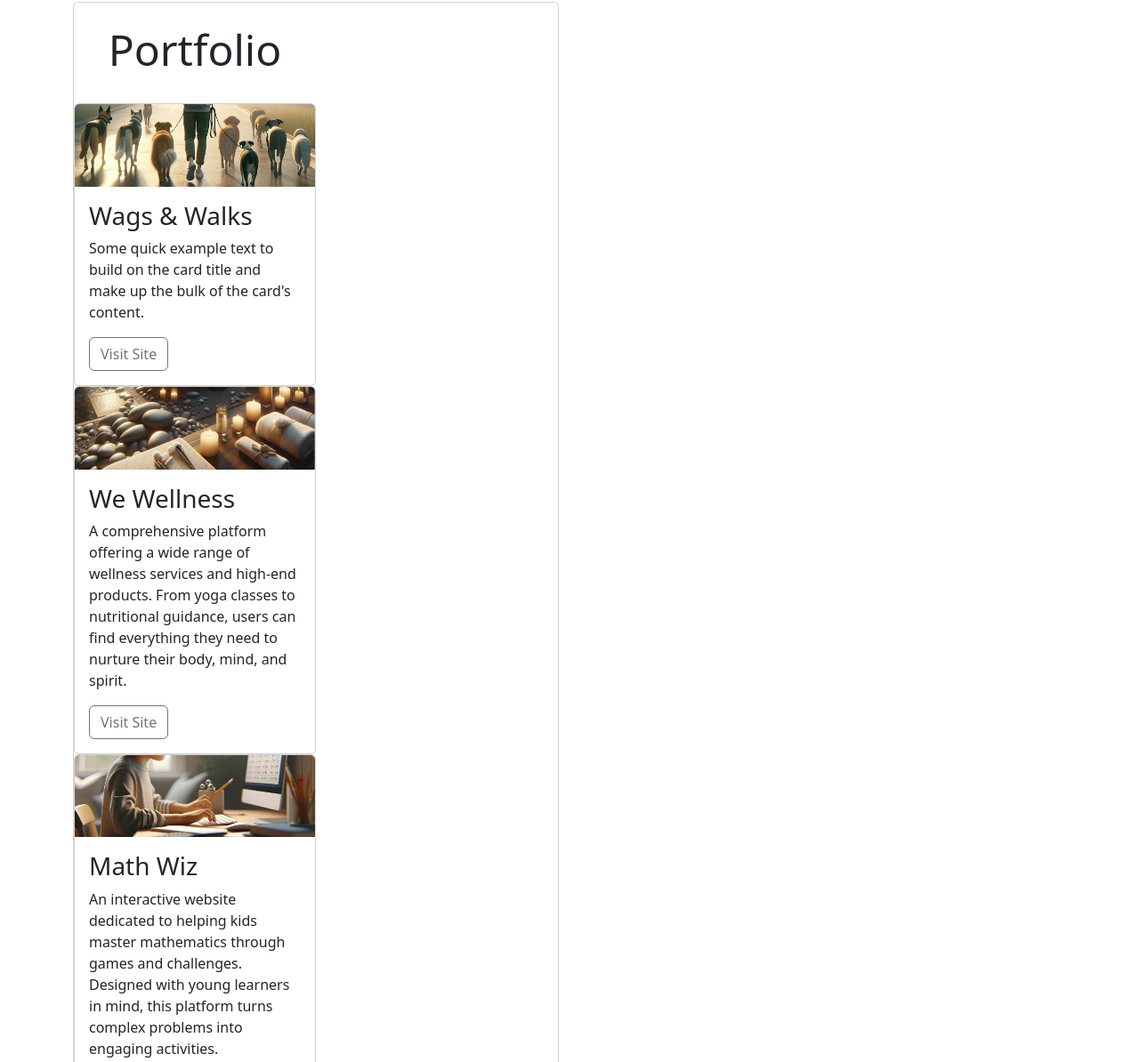
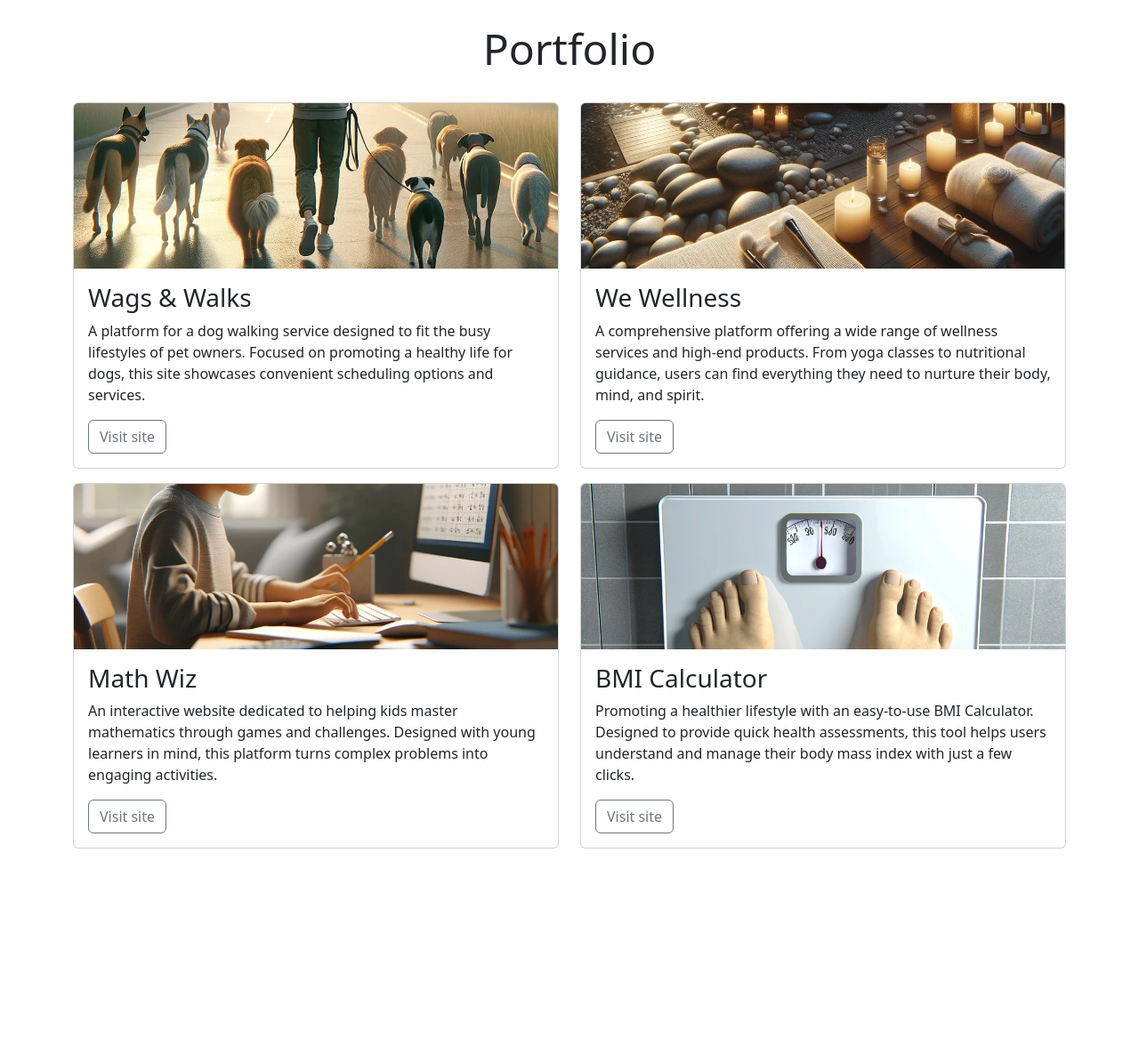
Before and after one commit to Gigabite1277/01.04-putting-it-together-01.04.02a-starter-code-, a plain HTML site: page index.html in a window 1280 px wide. Shown: the part 881-2075 px from the top of the page at 89% size. After the commit the page ends 1875 px from the top, so only its background shows below. Drawn offline with nearby package versions, Linux system fonts and the light colour scheme.

Commit message:
Finished main body of site

```diff
--- a/index.html
+++ b/index.html
@@ -14,7 +14,9 @@
     <nav class="navbar navbar-expand-sm bg-body-tertiary">
         <div class="container">
             <a class="navbar-brand" href="index.html">Mei Wong</a>
-          <button class="navbar-toggler" type="button" data-bs-toggle="collapse" data-bs-target="#navbarSupportedContent" aria-controls="navbarSupportedContent" aria-expanded="false" aria-label="Toggle navigation">
+            <button class="navbar-toggler" type="button" data-bs-toggle="collapse"
+                data-bs-target="#navbarSupportedContent" aria-controls="navbarSupportedContent" aria-expanded="false"
+                aria-label="Toggle navigation">
                 <span class="navbar-toggler-icon"></span>
             </button>
             <div class="collapse navbar-collapse" id="navbarSupportedContent">
@@ -33,17 +35,7 @@
                     <li class="nav-item">
                         <a class="nav-link" href="#contact">Contact</a>
                     </li>
-
-                <ul class="dropdown-menu">
-                  <li><a class="dropdown-item" href="#">Action</a></li>
-                  <li><a class="dropdown-item" href="#">Another action</a></li>
-                  <li><hr class="dropdown-divider"></li>
-                  <li><a class="dropdown-item" href="#">Something else here</a></li>
                 </ul>
-              </li>
-
-            </ul>
-
             </div>
         </div>
     </nav>
@@ -110,69 +102,81 @@
             </div>
         </section>
         <!-- portfolio section starts here -->
-  <section id="portfolio" class="container">
-    <div class="row">
-
- <!-- cols for cards -->
- <div class="col-12 col-md-6">
-  <div class="card mb-3">
-<div class="col-12 col-md-6">
-
+        <section id="portfolio" class="container pb-4">
             <div class="row">
                 <!-- my-4 used to add top and bottom margin to heading -->
                 <div class="col-12 text-center my-4">
                     <h2 class="display-5">Portfolio</h2>
                 </div>
+                <!-- cols for cards -->
                 <div class="col-12 col-md-6">
+                    <div class="card mb-3">
+                        <img src="assets/images/wags-and-walks.webp" class="card-img-top"
+                            alt="A man walking several dogs early in the morning">
+                        <div class="card-body">
+                            <h3 class="card-title">Wags & Walks</h3>
+                            <p class="card-text">A platform for a dog walking service designed to fit the busy
+                                lifestyles of pet
+                                owners. Focused on promoting a healthy life for dogs, this site showcases convenient
+                                scheduling
+                                options
+                                and services.</p>
+                            <a href="#" class="btn btn-outline-secondary">Visit site</a>
+                        </div>
+                    </div>
                 </div>
                 <div class="col-12 col-md-6">
+                    <div class="card mb-3">
+                        <img src="assets/images/we-wellness.webp" class="card-img-top"
+                            alt="A spa with candles towels and natural material">
+                        <div class="card-body">
+                            <h3 class="card-title">We Wellness</h3>
+                            <p class="card-text">A comprehensive platform offering a wide range of wellness services and
+                                high-end
+                                products. From yoga classes to nutritional guidance, users can find everything they need
+                                to
+                                nurture
+                                their body, mind, and spirit.</p>
+                            <a href="#" class="btn btn-outline-secondary">Visit site</a>
+                        </div>
+                    </div>
                 </div>
                 <div class="col-12 col-md-6">
+                    <div class="card mb-3">
+                        <img src="assets/images/math-wiz.webp" class="card-img-top"
+                            alt="A child practicing math at a computer">
+                        <div class="card-body">
+                            <h3 class="card-title">Math Wiz</h3>
+                            <p class="card-text">An interactive website dedicated to helping kids master mathematics
+                                through
+                                games and
+                                challenges. Designed with young learners in mind, this platform turns complex problems
+                                into
+                                engaging
+                                activities. </p>
+                            <a href="#" class="btn btn-outline-secondary">Visit site</a>
+                        </div>
+                    </div>
                 </div>
                 <div class="col-12 col-md-6">
+                    <div class="card mb-3">
+                        <img src="assets/images/bmi-calculator.webp" class="card-img-top"
+                            alt="Weighing scales seen from the first person view of the person standing on the scales">
+                        <div class="card-body">
+                            <h3 class="card-title">BMI Calculator</h3>
+                            <p class="card-text">Promoting a healthier lifestyle with an easy-to-use BMI Calculator.
+                                Designed to
+                                provide quick health assessments, this tool helps users understand and manage their body
+                                mass
+                                index with
+                                just a few clicks.</p>
+                            <a href="#" class="btn btn-outline-secondary">Visit site</a>
                         </div>
                     </div>
-
-
-  <div class="card">
-    <img src="assets/images/wags-and-walks.webp" class="card-img-top" alt="A man walking several dogs early in the morning">
-    <div class="card-body">
-      <h3 class="card-title">Wags & Walks</h3>
-      <p class="card-text">Some quick example text to build on the card title and make up the bulk of the card's content.</p>
-      <button type="button" class="btn btn-outline-secondary">Visit Site</button>
                 </div>
             </div>
-
-  <div class="card">
-    <img src="assets/images/we-wellness.webp" class="card-img-top" alt="A spa with candles towels and natural material">
-    <div class="card-body">
-      <h3 class="card-title">We Wellness</h3>
-      <p class="card-text">A comprehensive platform offering a wide range of wellness services and high-end products. From yoga classes to nutritional guidance, users can find everything they need to nurture their body, mind, and spirit.</p>
-      <button type="button" class="btn btn-outline-secondary">Visit Site</button>
-    </div>
-  </div>
-
-  <div class="card">
-    <img src="assets/images/math-wiz.webp" class="card-img-top" alt="A child practicing math at a computer">
-    <div class="card-body">
-      <h3 class="card-title">Math Wiz</h3>
-      <p class="card-text">An interactive website dedicated to helping kids master mathematics through games and challenges. Designed with young learners in mind, this platform turns complex problems into engaging activities.</p>
-      <button type="button" class="btn btn-outline-secondary">Visit Site</button>
-    </div>
-  </div>
-
-  <div class="card">
-    <img src="assets/images/bmi-calculator.webp" class="card-img-top" alt="Weighing scales seen from the first person view of the person standing on the scales">
-    <div class="card-body">
-      <h3 class="card-title">BMI Calculator</h3>
-      <p class="card-text">Promoting a healthier lifestyle with an easy-to-use BMI Calculator. Designed to provide quick health assessments, this tool helps users understand and manage their body mass index with just a few clicks.</p>
-      <button type="button" class="btn btn-outline-secondary">Visit Site</button>
-    </div>
-  </div>
-
         </section>
     </main>
-
     <!-- Bootstrap JS Script-->
     <script src="https://cdn.jsdelivr.net/npm/bootstrap@5.3.3/dist/js/bootstrap.bundle.min.js"
         integrity="sha384-YvpcrYf0tY3lHB60NNkmXc5s9fDVZLESaAA55NDzOxhy9GkcIdslK1eN7N6jIeHz"
```
Lines whose indentation alone changed are shown as unchanged.
